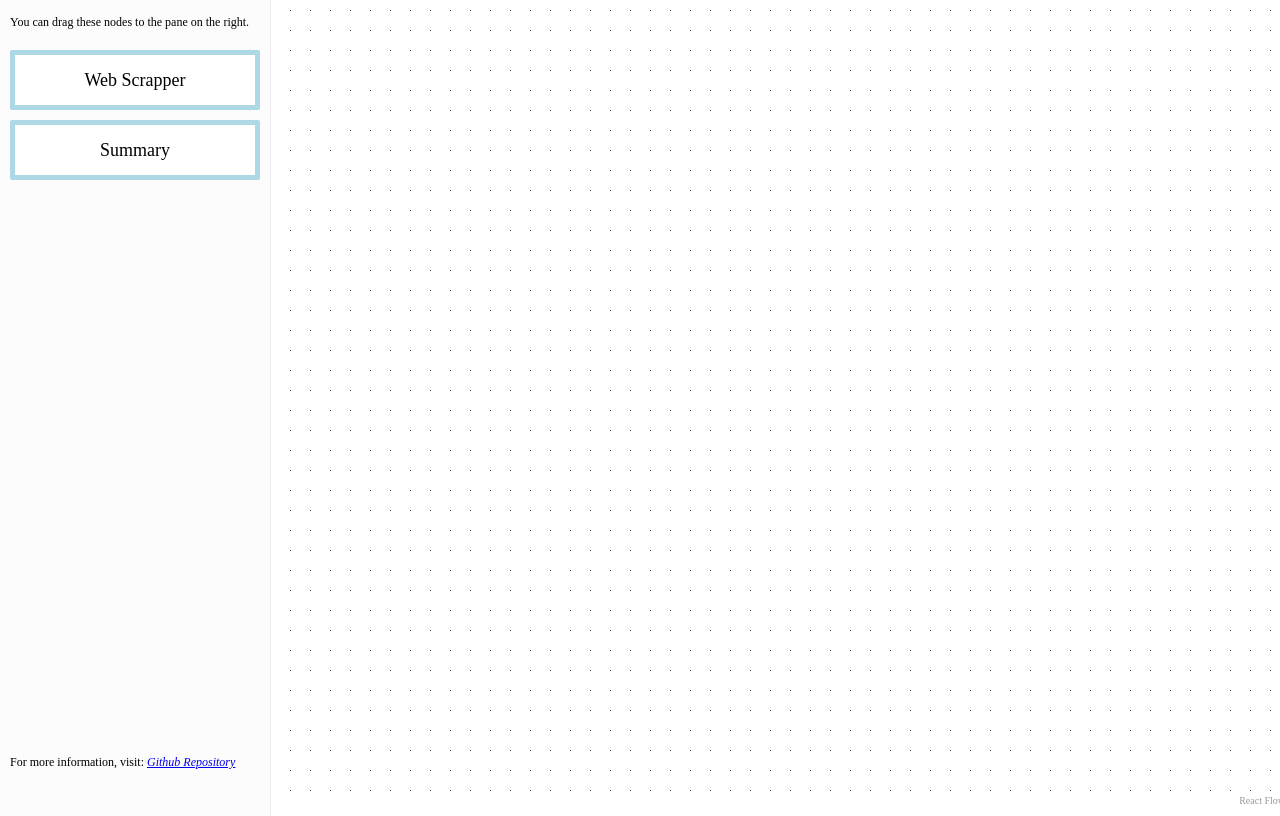
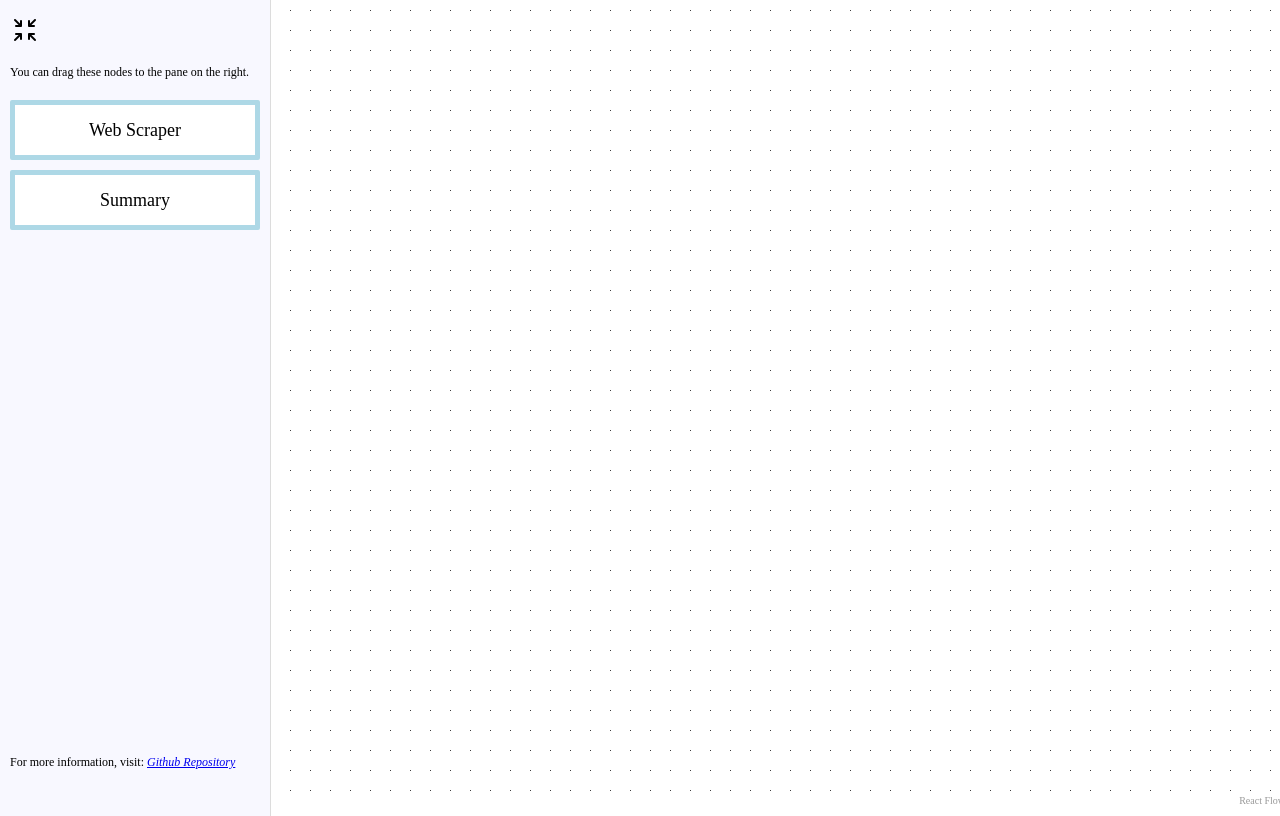
Before and after one commit to 3omara/web-scraper, a React (Vite) app in the folder frontend/: page / in a window 1280 px wide. Built offline with nearby package versions, Linux system fonts and the light colour scheme.

Commit message:
Made the menu collapsible.

```diff
--- a/frontend/src/Components/Menu.jsx
+++ b/frontend/src/Components/Menu.jsx
@@ -1,10 +1,30 @@
+import { useState } from "react";
+
 export default function Menu({ setType }) {
+  const [isExpanded, setIsExpanded] = useState(true);
   const onDragStart = (event, nodeType) => {
     setType(nodeType);
     event.dataTransfer.effectAllowed = "move";
   };
   return (
+    <>
+      {!isExpanded ? (
+        <aside style={{height:"fit-content", width:"fit-content"}}>
+          <input
+            type="image"
+            src="/src/assets/expand.png"
+            alt="collapse"
+            onClick={() => setIsExpanded(true)}
+          />
+        </aside>
+      ) : (
         <aside>
+          <input
+            type="image"
+            src="/src/assets/collapse.png"
+            alt="collapse"
+            onClick={() => setIsExpanded(false)}
+          />
           <div className="description">
             You can drag these nodes to the pane on the right.
           </div>
@@ -13,7 +33,7 @@ export default function Menu({ setType }) {
             onDragStart={(event) => onDragStart(event, "webScraper")}
             draggable
           >
-        Web Scrapper
+            Web Scraper
           </div>
           <div
             className="dndnode"
@@ -23,8 +43,13 @@ export default function Menu({ setType }) {
             Summary
           </div>
           <footer>
-        For more information, visit: <a href = "https://github.com/3omara/web-scrapper.git"><em>Github Repository</em></a>
+            For more information, visit:{" "}
+            <a href="https://github.com/3omara/web-scrapper.git">
+              <em>Github Repository</em>
+            </a>
           </footer>
         </aside>
+      )}
+    </>
   );
 }
--- a/frontend/src/css/Style.css
+++ b/frontend/src/css/Style.css
@@ -91,10 +91,10 @@ label {
 }
 
 aside {
-  border-right: 1px solid #eee;
+  border-right: 1px solid gainsboro;
   padding: 15px 10px;
   font-size: 12px;
-  background: #fcfcfc;
+  background: ghostwhite;
   position: fixed;
   top: 0;
   left: 0;
@@ -130,3 +130,10 @@ footer {
   position: fixed;
   bottom: 0;
 }
+
+input[type="image"] {
+  display: inline-block;
+  width: 30px;
+  height: auto;
+  margin-bottom: 20px;
+}
```
Also changed, not shown: frontend/src/assets/collapse.png (added), frontend/src/assets/expand.png (added). Lines whose indentation alone changed are shown as unchanged.
